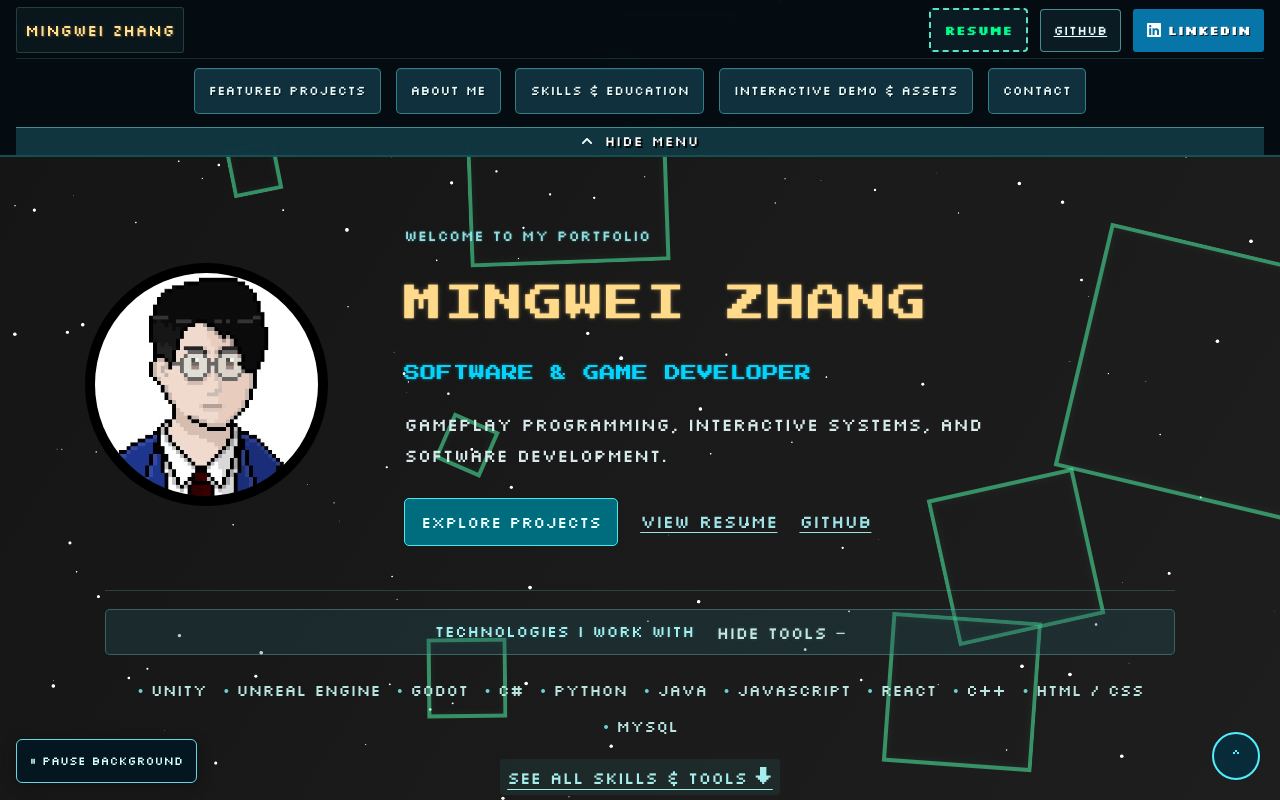
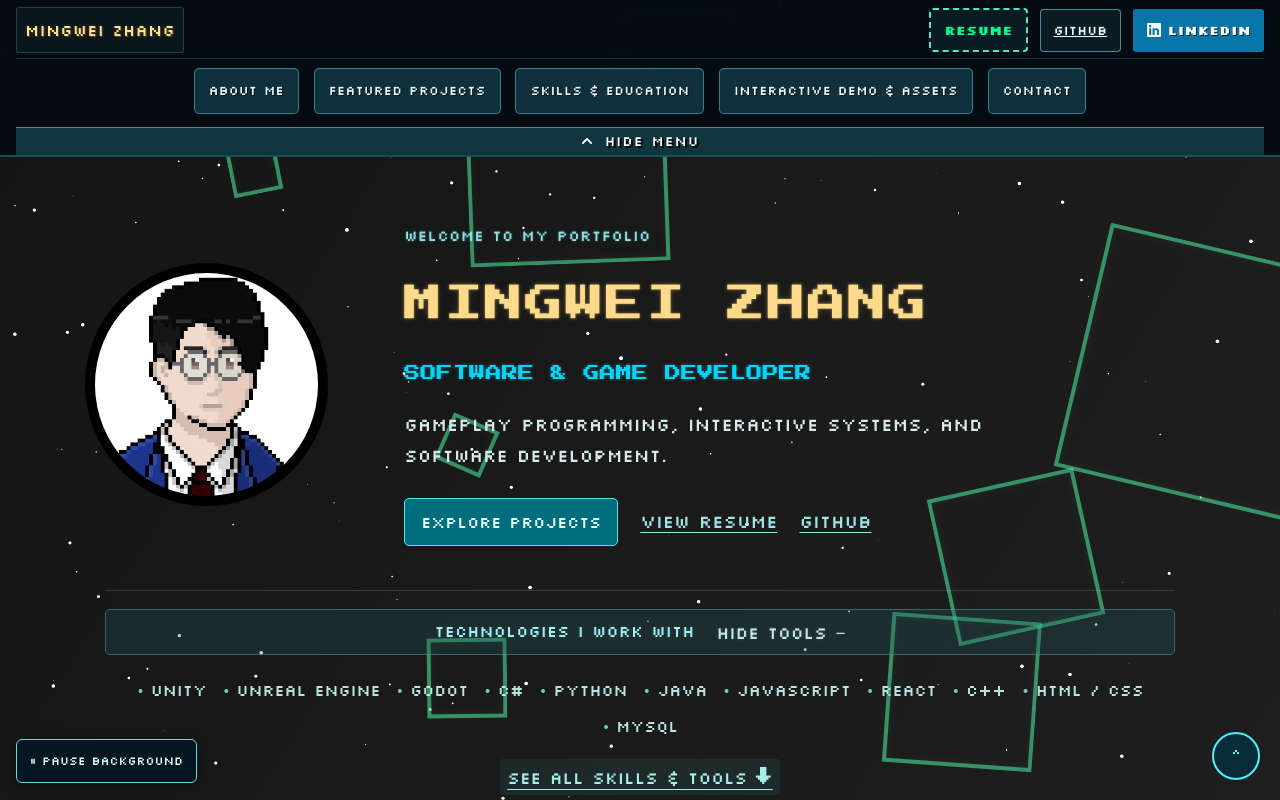
Before and after one commit to mingwzhang/portfolio, a React (Create React App) app: page / in a window 1280 px wide. Built offline with nearby package versions, Linux system fonts and the light colour scheme.

Commit message:
reorder nav

```diff
--- a/src/components/navigation/NavBar.js
+++ b/src/components/navigation/NavBar.js
@@ -3,8 +3,8 @@
 import "./NavBar.css";
 
 const navigation = [
+  { label: "About Me", section: "about" },
   { label: "Featured Projects", section: "projects" },
-  { label: "About Me", section: "about" },
   { label: "Skills & Education", section: "skills-section" },
   { label: "Interactive Demo & Assets", section: "more-work" },
   { label: "Contact", section: "contact" },
```
